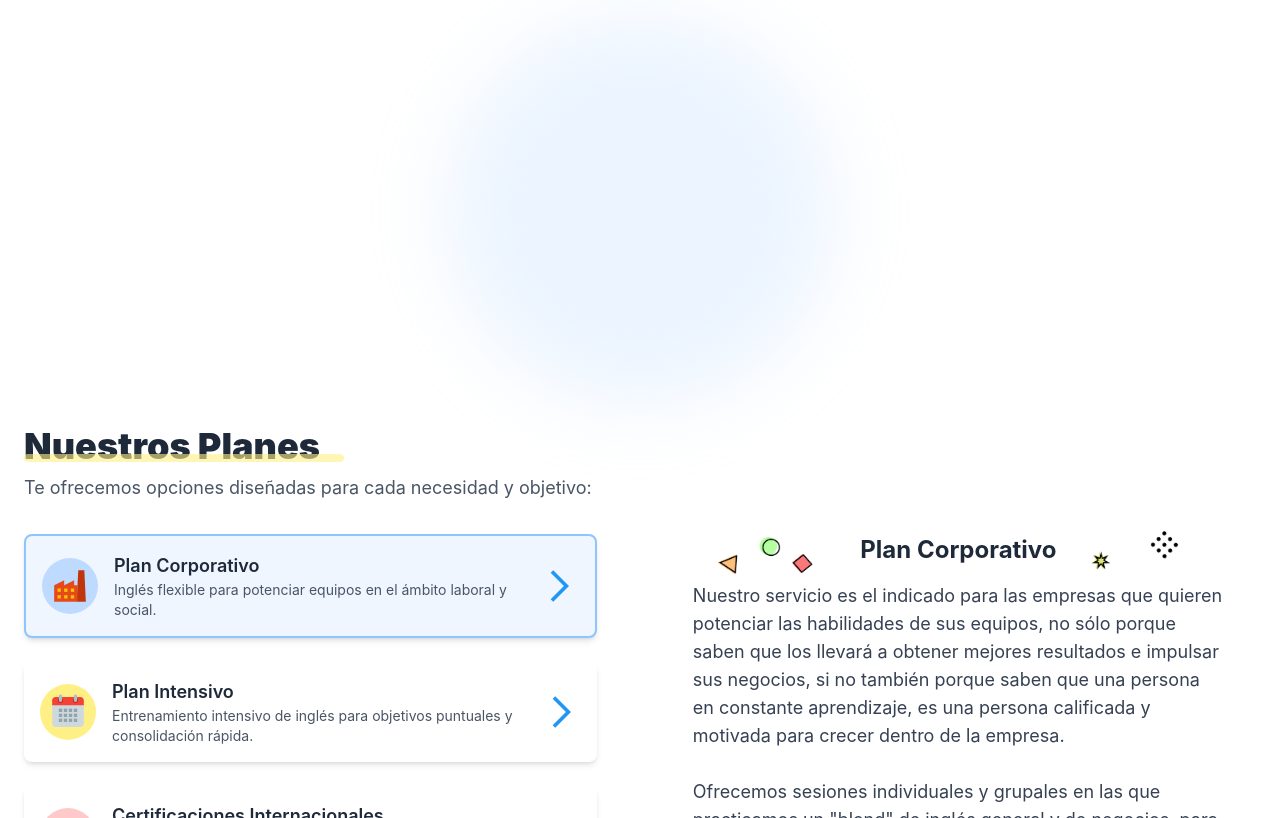
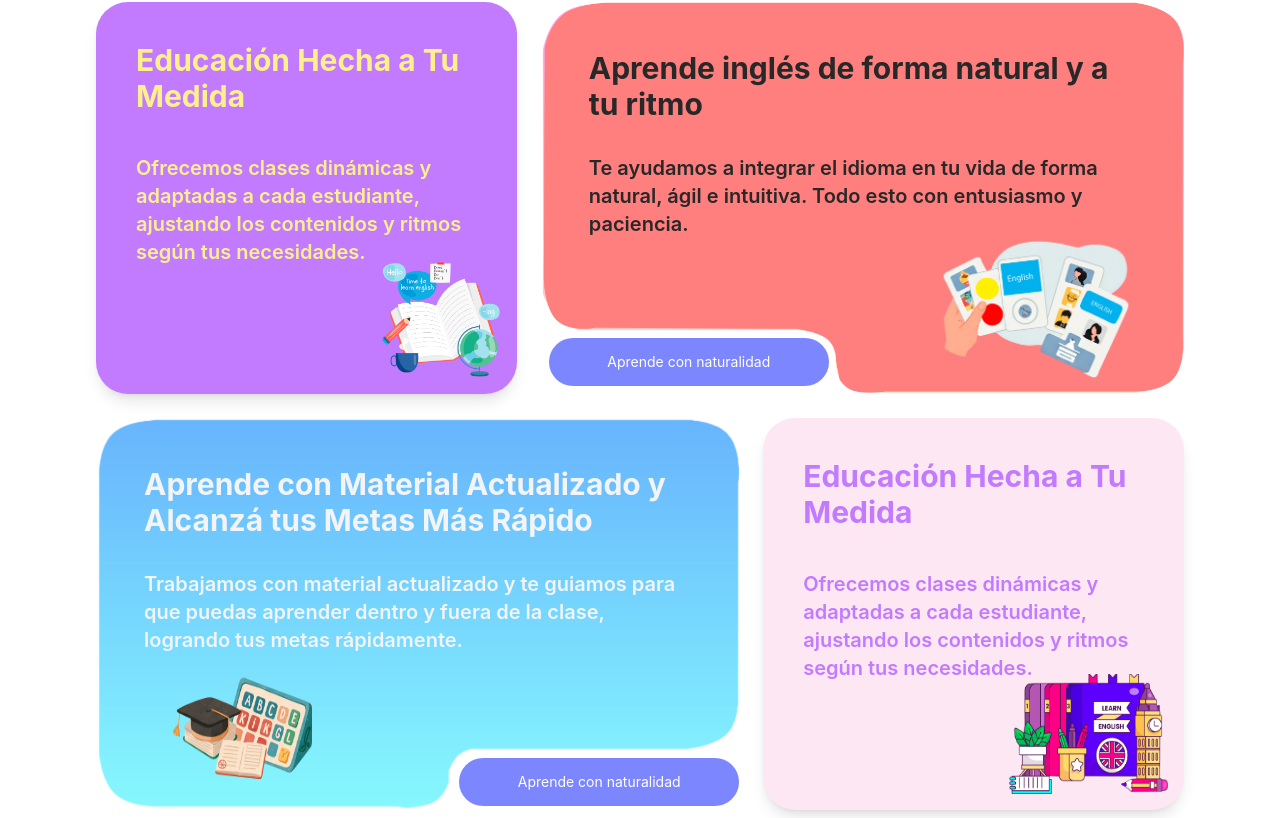
Before and after one commit to EngelFreites/official-english-web, a React (Vite) app: page / in a window 1280 px wide. Shown: the part 1022-1840 px from the top of the page. Built offline with nearby package versions, Linux system fonts and the light colour scheme.

Commit message:
refactor(about-section): update structure to grid layout and add illustrative images

```diff
--- a/src/component/Aboutsection/AboutSection.jsx
+++ b/src/component/Aboutsection/AboutSection.jsx
@@ -1,41 +1,87 @@
-import { motion } from "framer-motion";
-import { FaChalkboardTeacher,FaBookOpen, FaGlobeAmericas } from "react-icons/fa";
-
-
 export default function AboutSection() {
   return (
-    <section className="flex  relative flex-col max-w-7xl mx-auto pt-24 gap-20  justify-center items-center text-gray-800 ">
-      <div className=" absolute top-8 w-96 h-96 rounded-full bg-blue-200 opacity-30 blur-2xl"></div>
-      <div className="flex flex-wrap gap-6">
-        {[
-          {
-            text: "Te ayudamos a integrar el idioma en tu vida de forma natural, ágil e intuitiva. Todo esto con entusiasmo y paciencia.",
-            icon: <FaGlobeAmericas className="text-blue-500 group-hover:rotate-12 transition-transform duration-300" />,
-          },
-          {
-            text: "Trabajamos con material actualizado y te guiamos para que puedas aprender dentro y fuera de la clase, logrando tus metas rápidamente.",
-            icon: <FaBookOpen className="text-green-500 group-hover:rotate-12 transition-transform duration-300" />,
-          },
-          {
-            text: "Ofrecemos clases dinámicas y adaptadas a cada estudiante, ajustando los contenidos y ritmos según tus necesidades.",
-            icon: <FaChalkboardTeacher className="text-red-500 group-hover:rotate-12 transition-transform duration-300" />,
-          },
-        ].map((item, index) => (
-          <motion.div
-            key={index}
-            className="animate-scroll bg-white flex p-6 gap-6  rounded-3xl shadow-lg hover:shadow-2xl hover:scale-105 transition-transform duration-300 ease-in-out group flex-1 min-w-[280px] max-w-[350px]"
-            initial={{ opacity: 0, scale: 0.9 }}
-            animate={{ opacity: 1, scale: 1 }}
-            transition={{ duration: 0.6 + index * 0.2 }}
-          >
-            <div className="text-4xl">{item.icon}</div>
-            <p className="text-lg text-gray-700">{item.text}</p>
-          </motion.div>
-        ))}
+    <div className=" relative flex flex-col xl:grid xl:grid-cols-5 xl:grid-rows-8 gap-6 max-w-6xl mx-auto p-4 sm:px-6 lg:px-8">
+      <div className=" relative col-span-2 row-span-4 bg-gradient-to-b bg-purple-400 rounded-4xl  h-72 xl:h-98 shadow-lg  px-4 pt-4 xl:px-10 xl:pt-10">
+        <h1 className="text-3xl font-bold text-[#FEF08A]">
+          Educación Hecha a Tu Medida
+        </h1>
+        <p className="text-xl text-[#FEF08A] mt-10 font-semibold">
+          Ofrecemos clases dinámicas y adaptadas a cada estudiante, ajustando
+          los contenidos y ritmos según tus necesidades.
+        </p>
+        <img
+          src="/englishLearn.png"
+          className="absolute bottom-4 w-30 h-30 right-4"
+          alt=""
+        />
+      </div>
+      <div className="relative bg-[#ff7e7e] xl:bg-transparent rounded-4xl xl:rounded-none  col-span-3 row-span-4 z-2 flex flex-col gap-8 items-center">
+        <img
+          src="/comentR.png"
+          className=" hidden xl:block xl:w-full xl:h-full absolute z-0"
+          alt=""
+        />
+        <h1 className="text-3xl font-bold text-[#282828] px-12 pt-12 relative z-10">
+          Aprende inglés de forma natural y a tu ritmo
+        </h1>
+        <p className="text-xl text-[#282828] px-12 pb-32 font-semibold relative z-10">
+          Te ayudamos a integrar el idioma en tu vida de forma natural, ágil e
+          intuitiva. Todo esto con entusiasmo y paciencia.
+        </p>
+        <img
+          className="absolute bottom-2 right-12 z-10 w-40 h-30 xl:w-50 xl:h-40"
+          src="/banderas.png"
+          alt=""
+        />
 
+        <div className="absolute hidden  bg-indigo-400 h-12 w-[280px] bottom-2 left-2 rounded-4xl  xl:flex items-center justify-center">
+          <p className="text-white text-sm">Aprende con naturalidad</p>
+        </div>
+      </div>
+      <div className=" xl:hidden  bg-indigo-400 h-12 w-full  rounded-4xl  flex items-center justify-center">
+        <p className="text-white text-sm">Aprende con naturalidad</p>
+      </div>
+      <div className="relative bg-[#7fe9fe] xl:bg-transparent rounded-4xl xl:rounded-none  col-span-3 row-span-4 z-2 flex flex-col gap-8 items-center">
+        <img
+          src="/comentL.png"
+          className="hidden xl:block xl:w-full xl:h-full absolute z-0"
+          alt=""
+        />
+        <h1 className=" relative text-3xl font-bold pt-12 px-12 text-gray-100 z-10">
+          Aprende con Material Actualizado y Alcanzá tus Metas Más Rápido
+        </h1>
+        <p className=" relative text-xl  text-gray-100 px-12 pb-32 font-semibold z-10">
+          Trabajamos con material actualizado y te guiamos para que puedas
+          aprender dentro y fuera de la clase, logrando tus metas rápidamente.
+        </p>
+        <img
+          className="absolute bottom-4 left-12 z-10 w-40 h-30 xl:w-50 xl:h-40"
+          src="/libros.png"
+          alt=""
+        />
+
+        <div className="absolute hidden  bg-indigo-400 h-12 w-[280px] bottom-1 right-0 rounded-4xl  xl:flex items-center justify-center">
+          <p className="text-white text-sm">Aprende con naturalidad</p>
+        </div>
+      </div>
+      <div className="xl:hidden  bg-indigo-400 h-12 w-full  rounded-4xl  flex items-center justify-center">
+        <p className="text-white text-sm">Aprende con naturalidad</p>
       </div>
 
-
-    </section>
+      <div className=" relative col-span-2 row-span-4  bg-pink-100 rounded-4xl  h-72 xl:h-98 shadow-lg  px-4 pt-4 xl:px-10 xl:pt-10">
+        <h1 className="text-3xl font-bold text-[#C27AFF]">
+          Educación Hecha a Tu Medida
+        </h1>
+        <p className="text-xl text-[#C27AFF] mt-10 font-semibold">
+          Ofrecemos clases dinámicas y adaptadas a cada estudiante, ajustando
+          los contenidos y ritmos según tus necesidades.
+        </p>
+        <img
+          className="absolute bottom-4 w-40 h-30 right-4"
+          src="/learnEnglish.png"
+          alt=""
+        />
+      </div>
+    </div>
   );
 }
```
